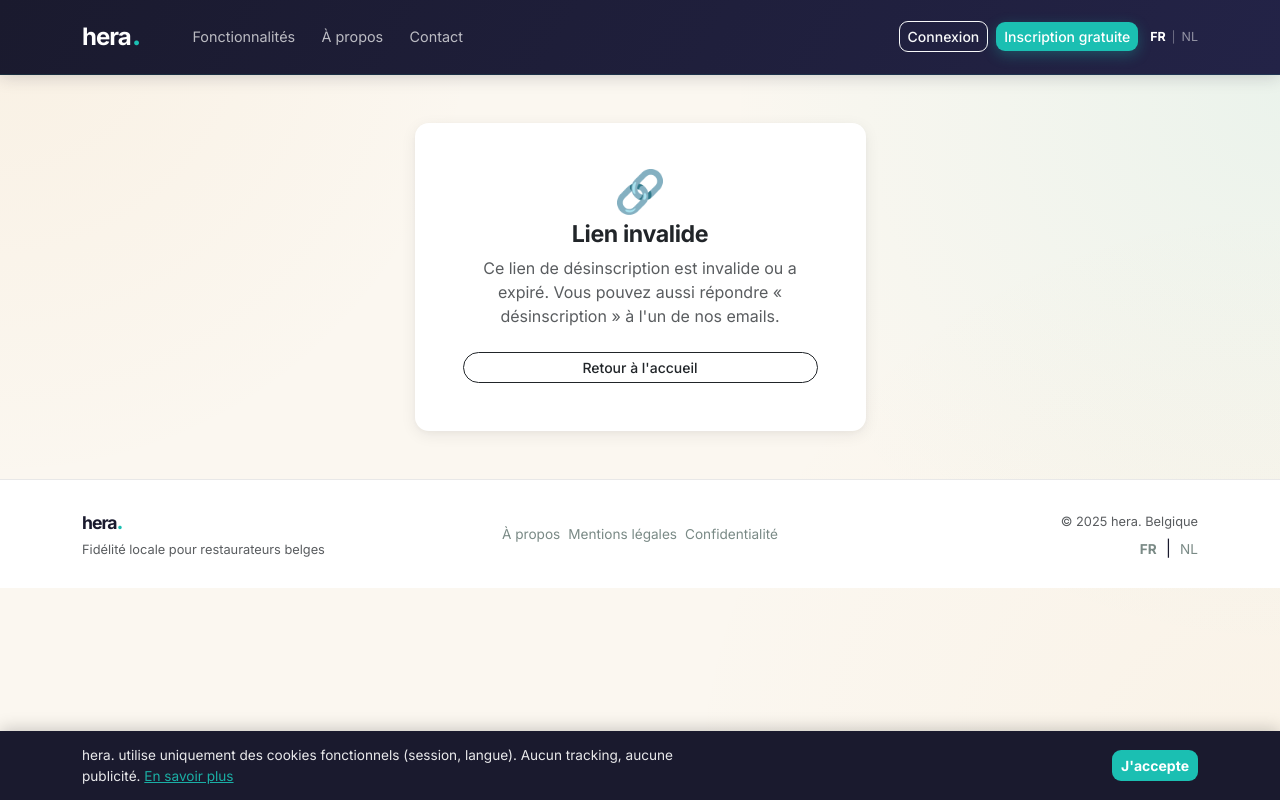
After one commit to krs12k/Hera, a Flask app: page /reabonnement/1 in a window 1280 px wide. The commit adds this page. Run offline with Flask 3, Linux system fonts and the light colour scheme; some libraries are stand-ins or nearby versions.

Commit message:
Desinscription RGPD des emails clients
Lien de desinscription signe (itsdangerous) ajoute en pied de chaque email
client via le helper envoyer_email_client. Routes /desinscription/<token> et
/reabonnement/<token> avec page de confirmation reversible. Tous les envois
clients (bienvenue, points, recompense, relance) sautent les desinscrits, et
la relance les exclut de l'eligibilite. Colonne email_opt_out + migration.

Co-Authored-By: Claude Opus 4.8 <noreply@anthropic.com>

```diff
--- a/app.py
+++ b/app.py
@@ -20,6 +20,7 @@ import secrets
 import string
 import csv
 import stripe
+from itsdangerous import URLSafeSerializer, BadData
 
 app = Flask(__name__)
 app.config.from_object(Config)
@@ -83,6 +84,7 @@ with app.app_context():
         "ALTER TABLE restaurants ADD COLUMN logo_data TEXT",
         "ALTER TABLE restaurants ADD COLUMN notify_clients BOOLEAN DEFAULT TRUE",
         "ALTER TABLE clients ADD COLUMN last_relance_at TIMESTAMP",
+        "ALTER TABLE clients ADD COLUMN email_opt_out BOOLEAN DEFAULT FALSE",
     ]:
         try:
             with db.engine.connect() as conn:
@@ -157,6 +159,40 @@ def send_email(subject, recipients, body_text, body_html=None):
     threading.Thread(target=_send, daemon=True).start()
 
 
+def _unsub_serializer():
+    return URLSafeSerializer(app.config['SECRET_KEY'], salt='desinscription-client')
+
+
+def lien_desinscription(client):
+    """URL absolue de désinscription pour un client (token signé, sans stockage)."""
+    token = _unsub_serializer().dumps(client.id)
+    return url_for('desinscription', token=token, _external=True)
+
+
+def pied_desinscription(client):
+    """Bloc « se désinscrire » (HTML + texte) à ajouter aux emails clients."""
+    url = lien_desinscription(client)
+    html = (f'<p style="margin:18px 0 0;font-size:0.72rem;color:#bbb;text-align:center">'
+            f'Vous ne souhaitez plus recevoir ces emails ? '
+            f'<a href="{url}" style="color:#999;text-decoration:underline">Se désinscrire</a></p>')
+    text = f"\n\n—\nPour ne plus recevoir ces emails : {url}"
+    return html, text
+
+
+def envoyer_email_client(client, resto, subject, body_text, content_html):
+    """Envoi d'un email à un client : saute les désinscrits et ajoute
+    automatiquement le pied de désinscription (RGPD)."""
+    if getattr(client, 'email_opt_out', False) or not client.email:
+        return
+    foot_html, foot_text = pied_desinscription(client)
+    send_email(
+        subject=subject,
+        recipients=[client.email],
+        body_text=body_text + foot_text,
+        body_html=hera_email(content_html + foot_html),
+    )
+
+
 def notifier_points(client, resto, points_ajoutes):
     """Envoie au client un email après un ajout de points :
     soit « récompense débloquée » si le seuil vient d'être franchi,
@@ -187,7 +223,7 @@ def notifier_points(client, resto, points_ajoutes):
             f"Présente ton email à la caisse lors de ta prochaine visite pour en profiter.\n\n"
             f"À bientôt !"
         )
-        body_html = hera_email(f"""
+        content_html = (f"""
             {logo_html}
             <h2 style="font-size:1.25rem;margin:0 0 8px;text-align:center">🎁 Récompense débloquée !</h2>
             <p style="color:#555;line-height:1.6;text-align:center">Bravo <strong>{client.first_name}</strong>, tu as atteint <strong>{seuil} points</strong> chez {resto.name}.</p>
@@ -224,7 +260,7 @@ def notifier_points(client, resto, points_ajoutes):
             f"{ligne_text}\n\n"
             f"À bientôt !"
         )
-        body_html = hera_email(f"""
+        content_html = (f"""
             {logo_html}
             <h2 style="font-size:1.25rem;margin:0 0 8px;text-align:center">+{points_ajoutes} points 🎉</h2>
             <p style="color:#555;line-height:1.6;text-align:center">Ta visite chez <strong>{resto.name}</strong> vient d'être validée.</p>
@@ -234,7 +270,7 @@ def notifier_points(client, resto, points_ajoutes):
             </div>
         """)
 
-    send_email(subject=subject, recipients=[client.email], body_text=body_text, body_html=body_html)
+    envoyer_email_client(client, resto, subject, body_text, content_html)
 
 
 def clients_a_relancer(resto_id):
@@ -252,7 +288,7 @@ def clients_a_relancer(resto_id):
         .order_by(agg.c.last_seen.asc()).all()
     eligibles = []
     for client, _ in rows:
-        if not client.email:
+        if not client.email or client.email_opt_out:
             continue
         if client.last_relance_at and client.last_relance_at > inactif:
             continue
@@ -288,22 +324,22 @@ def envoyer_relance(client, resto):
         f'<div style="text-align:center;font-size:1.3rem;font-weight:700;margin-bottom:16px">{resto.name}</div>'
     )
 
-    send_email(
+    envoyer_email_client(
+        client, resto,
         subject=f'{resto.name} — vous nous manquez ! 🍽️',
-        recipients=[client.email],
         body_text=(
             f"Bonjour {client.first_name},\n\n"
             f"Ça fait un moment qu'on ne vous a pas vu chez {resto.name} !\n"
             f"{ligne_text}\n\n"
             f"On serait ravis de vous revoir très bientôt.\n\nÀ très vite !"
         ),
-        body_html=hera_email(f"""
+        content_html=f"""
             {logo_html}
             <h2 style="font-size:1.25rem;margin:0 0 8px;text-align:center">Vous nous manquez ! 🍽️</h2>
             <p style="color:#555;line-height:1.6;text-align:center">Bonjour <strong>{client.first_name}</strong>, ça fait un moment qu'on ne vous a pas vu chez {resto.name}.</p>
             {encart}
             <p style="color:#555;line-height:1.6;text-align:center">On serait ravis de vous revoir très bientôt. À très vite !</p>
-        """)
+        """,
     )
 
 
@@ -844,6 +880,37 @@ def mentions_legales():
     return render_template('mentions_legales.html')
 
 
+# ── Désinscription des emails (RGPD) ────────────────────────────
+def _client_depuis_token(token):
+    try:
+        cid = _unsub_serializer().loads(token)
+    except BadData:
+        return None
+    return Client.query.get(cid)
+
+
+@app.route('/desinscription/<token>')
+def desinscription(token):
+    client = _client_depuis_token(token)
+    if not client:
+        return render_template('desinscription.html', etat='invalide')
+    if not client.email_opt_out:
+        client.email_opt_out = True
+        db.session.commit()
+    return render_template('desinscription.html', etat='out', token=token)
+
+
+@app.route('/reabonnement/<token>')
+def reabonnement(token):
+    client = _client_depuis_token(token)
+    if not client:
+        return render_template('desinscription.html', etat='invalide')
+    if client.email_opt_out:
+        client.email_opt_out = False
+        db.session.commit()
+    return render_template('desinscription.html', etat='in', token=token)
+
+
 # ── Codes de réduction ──────────────────────────────────────────
 @app.route('/dashboard/codes/ajouter', methods=['POST'])
 @login_required
@@ -1005,11 +1072,11 @@ def client_nouveau(token):
             db.session.commit()
         if is_new:
             logo_html = f'<img src="{resto.logo_data}" alt="{resto.name}" style="height:56px;object-fit:contain;margin-bottom:16px">' if resto.logo_data else f'<div style="font-size:1.4rem;font-weight:700;margin-bottom:16px">{resto.name}</div>'
-            send_email(
+            envoyer_email_client(
+                client, resto,
                 subject=f'Bienvenue chez {resto.name} 🎉',
-                recipients=[email],
                 body_text=f"Bonjour {first_name},\n\nTu es inscrit(e) au programme de fidélité de {resto.name}.\nGagne {resto.points_per_visit} points à chaque visite et obtiens {resto.reward_description} dès {resto.reward_threshold} points.\n\nÀ bientôt !",
-                body_html=hera_email(f"""
+                content_html=f"""
                     {f'<div style="text-align:center;margin-bottom:20px">{logo_html}</div>' if resto.logo_data else ''}
                     <h2 style="font-size:1.2rem;margin-bottom:8px">Bienvenue, {first_name} 👋</h2>
                     <p style="color:#555;line-height:1.6">Tu es inscrit(e) au programme de fidélité de <strong>{resto.name}</strong>.</p>
@@ -1018,7 +1085,7 @@ def client_nouveau(token):
                         <div>🎁 <strong>{resto.reward_description}</strong> dès <strong>{resto.reward_threshold} points</strong></div>
                     </div>
                     <p style="color:#555;line-height:1.6">Présente simplement ton email à la caisse pour valider tes visites.</p>
-                """)
+                """,
             )
 
         resp = make_response(redirect(url_for('client_commander', token=token, email=email)))
--- a/models.py
+++ b/models.py
@@ -81,6 +81,7 @@ class Client(db.Model):
     email = db.Column(db.String(120), nullable=False)
     total_points = db.Column(db.Integer, default=0)
     rgpd_consent = db.Column(db.Boolean, default=False)
+    email_opt_out = db.Column(db.Boolean, default=False)     # désinscrit des emails
     last_relance_at = db.Column(db.DateTime, nullable=True)  # dernière relance "client inactif"
     created_at = db.Column(db.DateTime, default=datetime.utcnow)
 
--- a/templates/dashboard/stats.html
+++ b/templates/dashboard/stats.html
@@ -175,7 +175,7 @@
                             <td><span class="pill pill-amber">{{ item.client.total_points }} pts</span></td>
                             <td class="text-end">
                                 <span class="pill {{ 'pill-red' if item.days >= 60 else 'pill-grey' }}">il y a {{ item.days }} j</span>
-                                {% if not item.eligible %}<div class="text-muted" style="font-size:0.7rem">relancé récemment</div>{% endif %}
+                                {% if not item.eligible %}<div class="text-muted" style="font-size:0.7rem">{{ 'désinscrit' if item.client.email_opt_out else 'relancé récemment' }}</div>{% endif %}
                             </td>
                         </tr>
                         {% endfor %}
--- /dev/null
+++ b/templates/desinscription.html
@@ -0,0 +1,41 @@
+{% extends 'base.html' %}
+{% block title %}Désinscription — hera.{% endblock %}
+{% block content %}
+<div class="row justify-content-center mt-5">
+    <div class="col-md-6 col-lg-5">
+        <div class="card border-0 shadow-sm p-4 p-md-5 text-center">
+            {% if etat == 'out' %}
+                <div style="font-size:2.6rem;line-height:1">📭</div>
+                <h1 class="fw-bold mt-2 mb-2" style="font-size:1.45rem">Vous êtes désinscrit·e</h1>
+                <p class="text-muted mb-4">
+                    Vous ne recevrez plus d'emails de fidélité (points, récompenses, relances).
+                    Vos points restent bien sûr conservés.
+                </p>
+                <form method="GET" action="{{ url_for('reabonnement', token=token) }}">
+                    <button class="btn hera-btn-gold fw-bold rounded-pill px-4">Me réabonner</button>
+                </form>
+                <p class="text-muted mt-3 mb-0" style="font-size:0.8rem">Désinscription par erreur ? Un clic suffit pour revenir.</p>
+
+            {% elif etat == 'in' %}
+                <div style="font-size:2.6rem;line-height:1">📬</div>
+                <h1 class="fw-bold mt-2 mb-2" style="font-size:1.45rem">Vous êtes réabonné·e</h1>
+                <p class="text-muted mb-4">
+                    Vous recevrez à nouveau vos emails de fidélité. Ravis de vous retrouver !
+                </p>
+                <form method="GET" action="{{ url_for('desinscription', token=token) }}">
+                    <button class="btn btn-outline-secondary btn-sm rounded-pill px-4">Me désinscrire</button>
+                </form>
+
+            {% else %}
+                <div style="font-size:2.6rem;line-height:1">🔗</div>
+                <h1 class="fw-bold mt-2 mb-2" style="font-size:1.45rem">Lien invalide</h1>
+                <p class="text-muted mb-4">
+                    Ce lien de désinscription est invalide ou a expiré. Vous pouvez aussi
+                    répondre « désinscription » à l'un de nos emails.
+                </p>
+                <a href="{{ url_for('home') }}" class="btn btn-outline-dark btn-sm rounded-pill px-4">Retour à l'accueil</a>
+            {% endif %}
+        </div>
+    </div>
+</div>
+{% endblock %}
```
